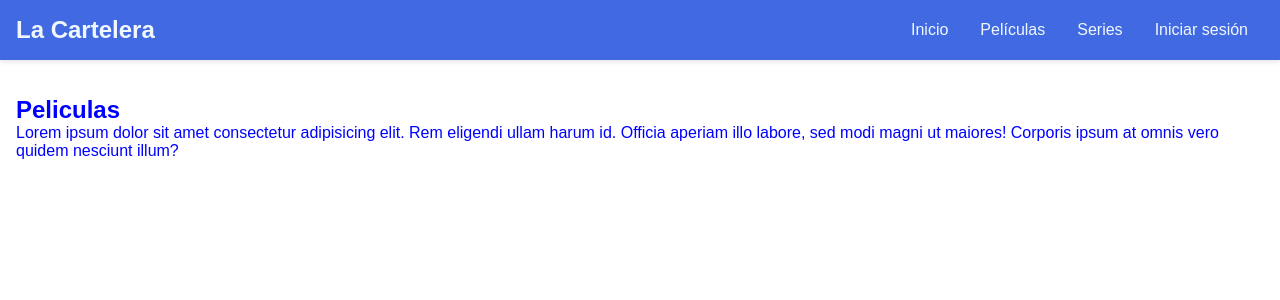
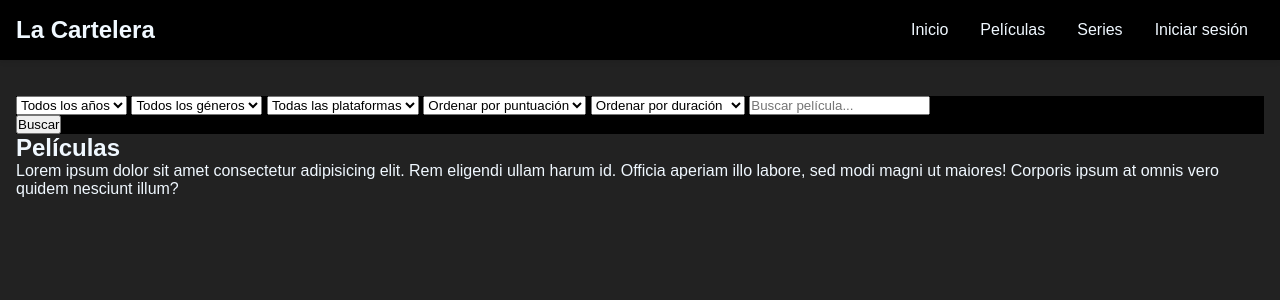
Before and after one commit to ikeroro/laCartelera, a PHP site: page /peliculas.php in a window 1280 px wide. Shown: the top 300 px of the page. Run offline with PHP 8.4, Linux system fonts and the light colour scheme; data comes from the database, SQL or seed files in the repository; both versions use the stored data as it was after the commit.

Commit message:
Ampliación Página Peliculas
Creación de selectores de busqueda ya funcionales

```diff
--- a/css/basic.css
+++ b/css/basic.css
@@ -5,7 +5,7 @@
 }
 
 body {
-    background-color: rgb(255, 255, 255);
+    background-color: rgb(34, 34, 34);
     color: aliceblue;
     font-family: Arial, sans-serif;
 }
@@ -13,7 +13,7 @@ body {
 header {
     display: flex;
     padding: 1em;
-    background-color: royalblue;
+    background-color: rgb(0, 0, 0);
     position: fixed;
     width: 100vw;
     top: 0;
--- a/css/index.css
+++ /dev/null
@@ -1,3 +0,0 @@
-main{
-    color: blue;
-}
--- /dev/null
+++ b/css/peliculas.css
@@ -0,0 +1,3 @@
+.buscadorPelis{
+    background-color: black;
+}
--- /dev/null
+++ b/js/paginas/peliculas.js
@@ -0,0 +1,8 @@
+$(document).ready(function() {
+
+    console.log("peliculas js ")
+
+
+    console.log("hola")
+
+});
--- a/peliculas.php
+++ b/peliculas.php
@@ -1,30 +1,103 @@
 <?php
-    session_start();
-    include 'server/conexion.php';
+session_start();
+include 'server/conexion.php';
+
+$sql_generos = "SELECT nombre FROM generos ORDER BY nombre";
+$stmt = $conexion->prepare($sql_generos);
+$stmt->execute();
+$generos = $stmt->fetchAll(PDO::FETCH_COLUMN);
+
+$sql_plataforma = "SELECT nombre FROM plataformas ORDER BY nombre";
+$stmt = $conexion->prepare($sql_plataforma);
+$stmt->execute();
+$plataformas = $stmt->fetchAll(PDO::FETCH_COLUMN);
 ?>
 
 <!DOCTYPE html>
 <html lang="es">
+
 <head>
     <meta charset='utf-8'>
     <meta http-equiv='X-UA-Compatible' content='IE=edge'>
     <title>La Cartelera</title>
     <meta name='viewport' content='width=device-width, initial-scale=1'>
     <link rel="stylesheet" href="css/basic.css">
-    <link rel="stylesheet" href="css/index.css">
+    <link rel="stylesheet" href="css/peliculas.css">
 
     <script src="js/jquery.js"></script>
     <script src="js/hamburguesa.js"></script>
+    <script src="js/paginas/peliculas.js"></script>
+
 </head>
+
 <body>
 
     <?php include 'componentes/header.php'; ?>
 
     <main>
-        <h2>Peliculas</h2>
+
+        <div class="buscadorPelis">
+
+            <select name="anho" id="anho">
+                <option value="todos">Todos los años</option>
+                <option value="futuro">Por Salir</option>
+                <?php
+                $ano_incio = 2020;
+                for ($ano = $ano_incio; $ano >= 1900; $ano -= 10) {
+                    echo '<option value="' . $ano . '">' . $ano . 's' . '</option>';
+                }
+                ?>
+            </select>
+
+
+            <select name="generos" id="generos">
+                <option value="">Todos los géneros</option>
+                <?php
+                foreach ($generos as $genero) {
+                    echo '<option value="' . htmlspecialchars($genero) . '">' . htmlspecialchars($genero) . '</option>';
+                }
+                ?>
+            </select>
+
+            <select name="plataforma" id="plataforma">
+                <option value="">Todas las plataformas</option>
+                <?php
+                foreach ($plataformas as $plataforma) {
+                    echo '<option value="' . htmlspecialchars($plataforma) . '">' . htmlspecialchars($plataforma) . '</option>';
+                }
+                ?>
+             </select>
+
+
+            <!-- criterios para ordenar -->
+            <select name="puntuacion" id="puntuacion">
+                <option value="">Ordenar por puntuación</option>
+                <option value="asc">Menor a mayor</option>
+                <option value="desc">Mayor a menor</option>
+            </select>
+
+            <select name="duracion" id="duracion">
+                <option value="">Ordenar por duración</option>
+                <option value="asc">Más corta á más larga</option>
+                <option value="desc">Más larga á más corta</option>
+            </select>
+
+            <input type="text" name="nombrePelis" id="nombrePelis" placeholder="Buscar película...">
+
+            <div id="botonBuscarPelis" class="botonBuscarPelis">
+                <button type="button">Buscar</button>
+            </div>
+        </div>
+
+        <h2>Películas</h2>
         <p>Lorem ipsum dolor sit amet consectetur adipisicing elit. Rem eligendi ullam harum id. Officia aperiam illo labore, sed modi magni ut maiores! Corporis ipsum at omnis vero quidem nesciunt illum?</p>
+
+        <div id="resultadosPeliculas">
+            <!-- Aquí se cargarán las películas vía AJAX -->
+        </div>
     </main>
 
     <?php include 'componentes/footer.php'; ?>
 </body>
+
 </html>
--- a/server/conexion.php
+++ b/server/conexion.php
@@ -1,14 +1,12 @@
 <?php
+$servidor = "localhost";
+$usuario = "root";
+$password = "";
+$base_datos = "lacartelera";
 
-$servername = "localhost";
-$username = "root";
-$password = "";
-$dbname = "laCartelera";
-
-$conn = new mysqli($servername, $username, $password, $dbname);
-
-if ($conn->connect_error) {
-    die("Connection failed: " . $conn->connect_error);
+try {
+    $conexion = new PDO("mysql:host=$servidor;dbname=$base_datos;charset=utf8", $usuario, $password);
+    $conexion->setAttribute(PDO::ATTR_ERRMODE, PDO::ERRMODE_EXCEPTION);
+} catch (PDOException $e) {
+    die("Error de conexión: " . $e->getMessage());
 }
-
-?>
```
Also changed, not shown: bd/create.sql (+36 -0 lines), perfil.php (+5 -2 lines), server/peticion/pedirGenerosBotonesPelicula.php (added, +9 -0 lines).
